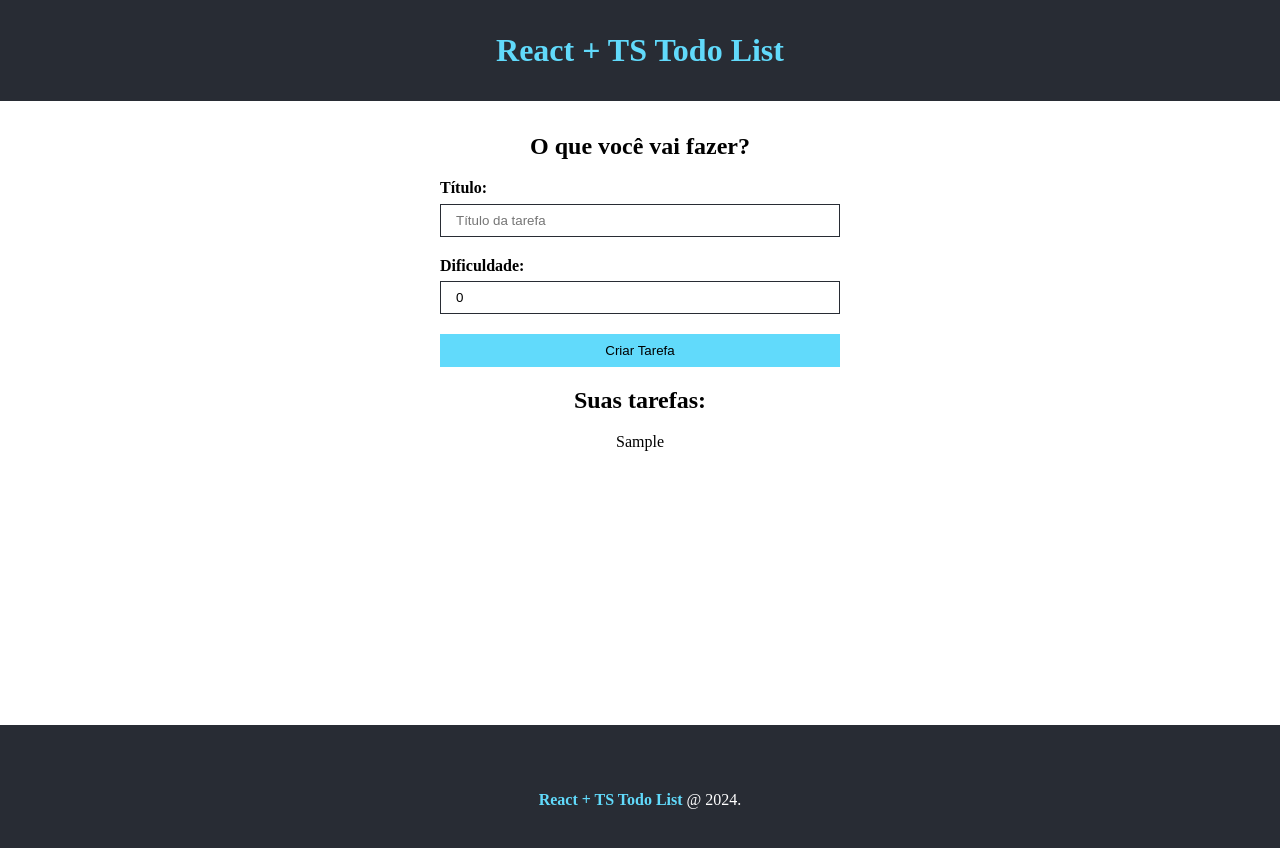
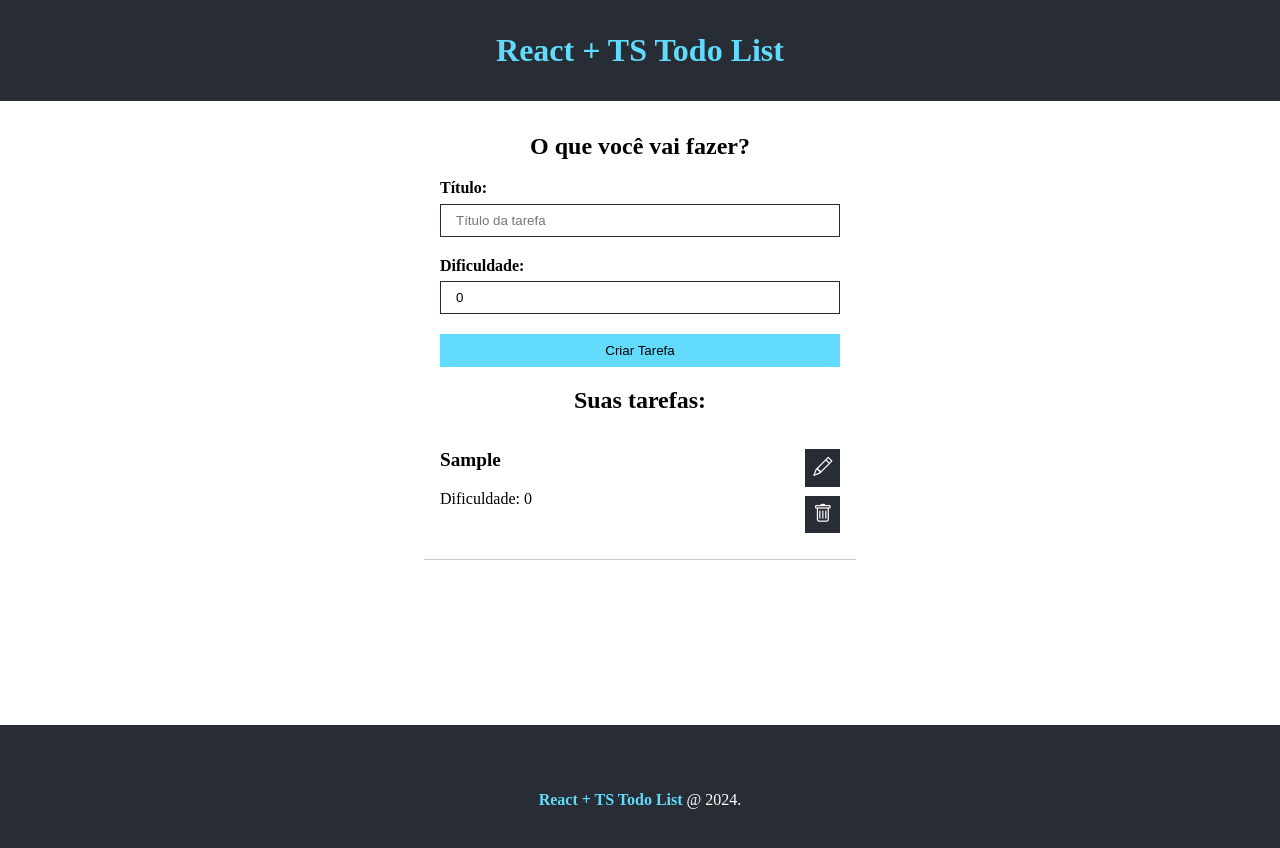
Before and after one commit to devwharry/todo_list_react_ts, a React (Create React App) app: page / in a window 1280 px wide. Both pictures are taken after typing "Sample" into the empty fields and a click on the input "Criar Tarefa". Shown: the top 848 px of the page. Built offline with nearby package versions, Linux system fonts and the light colour scheme; the HTML template or start-up script is replaced by a standard one.

Commit message:
CSS da lista

```diff
--- a/src/components/TaskList.module.css
+++ b/src/components/TaskList.module.css
@@ -0,0 +1,38 @@
+.task {
+    display: flex;
+    justify-content: space-between;
+    max-width: 400px;
+    margin: 0 auto;
+    border-bottom: 1px solid #ccc;
+    padding: 1em;
+}
+
+.details {
+    text-align: left;
+}
+
+.details h4 {
+    font-size: 1.2em;
+    margin-bottom: 1em;
+}
+
+.actions {
+    display: flex;
+    flex-direction: column;
+    align-items: center;
+    justify-content: center;
+}
+
+.actions i {
+    margin-bottom: .5em;
+    font-size: 1.2em;
+    cursor: pointer;
+    background-color: #282c34;
+    color: #FFF;
+    padding: .4em;
+    transition: .5s;
+}
+
+.actions i:hover {
+    color: #61dafb;
+}
--- a/src/components/TaskList.tsx
+++ b/src/components/TaskList.tsx
@@ -4,7 +4,7 @@ import React from 'react';
 import { ITask } from '../interfaces/Task';
 
 // CSS
-import {styles} from './TaskList.module.css';
+import styles from './TaskList.module.css';
 
 interface Props {
   taskList: ITask[];
@@ -15,8 +15,15 @@ const TaskList = ({taskList}: Props) => {
     <>
       {taskList.length > 0 ? (
         taskList.map((task) => (
-          <div key={task.id}>
-            <p>{task.title}</p>
+          <div key={task.id} className={styles.task}>
+            <div className={styles.details}>
+              <h4>{task.title}</h4>
+              <p>Dificuldade: {task.difficulty}</p>
+            </div>
+            <div className={styles.actions}>
+              <i className='bi bi-pencil'></i>
+              <i className='bi bi-trash'></i>
+            </div>
           </div>
         ))
       ) : (
```
